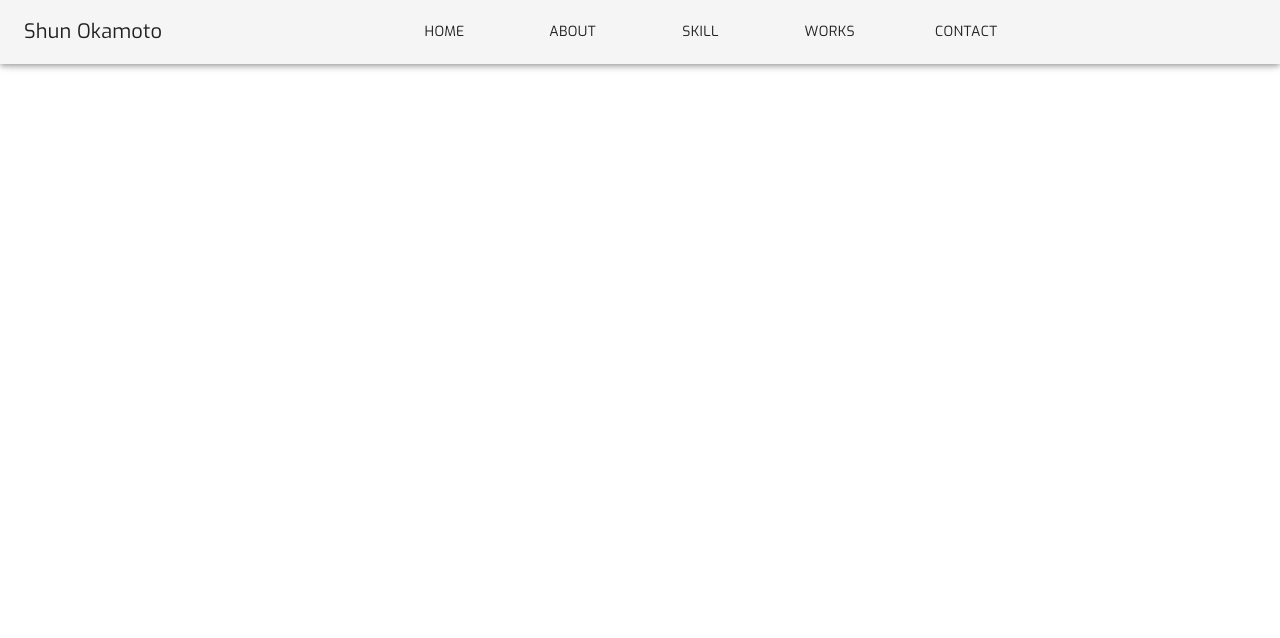
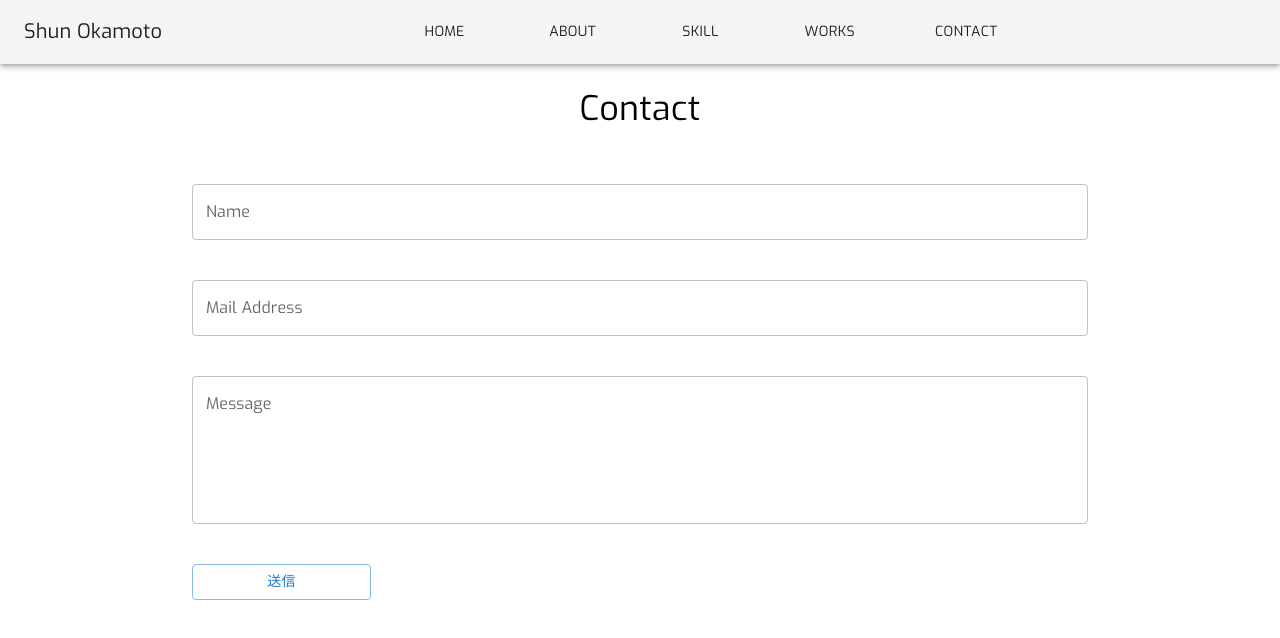
Before and after one commit to okasyun/Portfolio, a React (Create React App) app: page /contact in a window 1280 px wide. Shown: the top 638 px of the page. Built offline with nearby package versions, Linux system fonts and the light colour scheme.

Commit message:
update contact

```diff
--- a/package.json
+++ b/package.json
@@ -3,6 +3,7 @@
   "version": "0.1.0",
   "private": true,
   "dependencies": {
+    "@emailjs/browser": "^3.7.0",
     "@emotion/react": "^11.10.0",
     "@emotion/styled": "^11.10.0",
     "@mui/icons-material": "^5.10.2",
@@ -17,12 +18,11 @@
     "@types/styled-components": "^5.1.26",
     "react": "^18.2.0",
     "react-dom": "^18.2.0",
+    "react-hook-form": "^7.35.0",
     "react-icons": "^4.4.0",
     "react-router-dom": "^6.3.0",
     "react-scripts": "5.0.1",
-    "react-tsparticles": "^2.2.4",
     "styled-components": "^5.3.5",
-    "tsparticles": "^2.2.4",
     "typescript": "^4.7.4",
     "web-vitals": "^2.1.4"
   },
--- a/src/App.tsx
+++ b/src/App.tsx
@@ -12,6 +12,7 @@ import "./assets/styled.css";
 // cardhover時のアクション
 // memo化によるパフォーマンス
 // netlifyurlエラー
+
 function App() {
   return (
     <>
--- a/src/components/organism/WorksCard.tsx
+++ b/src/components/organism/WorksCard.tsx
@@ -31,6 +31,7 @@ type Props = {
 };
 
 const WorksCard: FC<Props> = memo((props: Props) => {
+  console.log("レンダリングされました");
   const { image, title, cardDescription, dialogDescription, tools, link } =
     props;
   const [open, setOpen] = React.useState<boolean>(false);
@@ -94,7 +95,7 @@ const WorksCard: FC<Props> = memo((props: Props) => {
 
           <Stack direction="row" flexWrap={"wrap"} gap={"8px"} mt={2}>
             {tools.map((tool) => (
-              <Chip label={tool} sx={{ margin: 0 }}></Chip>
+              <Chip key={tool} label={tool} sx={{ margin: 0 }}></Chip>
             ))}
           </Stack>
         </DialogContent>
--- a/src/components/pages/About.tsx
+++ b/src/components/pages/About.tsx
@@ -36,7 +36,7 @@ const About: FC = memo(() => {
               <div className="icon">
                 <a href="mailto:okashun0326@gmail.com">
                   <AiOutlineMail />
-                  <span className="il">okasyun0326@gmail.com</span>
+                  <span className="il">okashun0326@gmail.com</span>
                 </a>
               </div>
               <div className="icon">
--- a/src/components/pages/Contact.tsx
+++ b/src/components/pages/Contact.tsx
@@ -1,12 +1,153 @@
 import React, { memo, FC } from "react";
+import emailjs from "@emailjs/browser";
+import styled from "styled-components";
+
 import Header from "../template/Header";
+import { useForm, Controller, SubmitHandler } from "react-hook-form";
+import Button from "@mui/material/Button";
+import TextField from "@mui/material/TextField";
+import { Alert, Typography } from "@mui/material";
+import { Box } from "@mui/system";
+
+// 環境変数のセッティング
+// デザインの修正
+// 送信完了メッセージ
+
+const userID = process.env.REACT_APP_EMAILJS_PUBLIC_KEY;
+const serviceID = process.env.REACT_APP_EMAILJS_SERVICE_ID;
+const templateID = process.env.REACT_APP_EMAILJS_TEMPLATE_ID;
 
 const Contact: FC = memo(() => {
+  type Inputs = {
+    name: string;
+    email: string;
+    message: string;
+  };
+
+  const {
+    control,
+    reset,
+    handleSubmit,
+    formState: { errors, isSubmitSuccessful },
+  } = useForm<Inputs>({
+    defaultValues: { name: "", email: "", message: "" },
+  });
+
+  const onSubmit: SubmitHandler<Inputs> = (data) => {
+    if (userID && serviceID && templateID) {
+      // emailJS初期化
+      emailjs.init(userID);
+    }
+    reset();
+    console.log("onSubmit:", data);
+    emailjs.send(serviceID, templateID, data, userID).then(
+      (result) => {
+        console.log(result.text);
+      },
+      (error) => {
+        console.log(error.text);
+      }
+    );
+  };
+
+  const validationRules = {
+    name: {
+      required: "氏名を入力してください",
+    },
+    email: {
+      required: "メールアドレスを入力してください",
+    },
+    message: {
+      required: "お問い合わせ内容を入力してください",
+      maxLength: { value: 500, message: "500文字以下で入力してください" },
+    },
+  };
+
   return (
     <>
       <Header />
+      <Container>
+        <Typography my={3} variant="h4" align="center">
+          Contact
+        </Typography>
+        <Box
+          component="form"
+          sx={{
+            width: "70%",
+            margin: "0 auto",
+            display: "flex",
+            flexDirection: "column",
+            gap: "40px",
+            padding: "30px 0",
+          }}
+          onSubmit={handleSubmit(onSubmit)}
+        >
+          <Controller
+            name="name"
+            control={control}
+            rules={validationRules.name}
+            defaultValue=""
+            render={({ field, fieldState }) => (
+              <TextField
+                label="Name"
+                variant="outlined"
+                {...field}
+                error={"name" in errors}
+                helperText={fieldState.error?.message}
+              />
+            )}
+          />
+          <Controller
+            name="email"
+            control={control}
+            rules={validationRules.email}
+            defaultValue=""
+            render={({ field, fieldState }) => (
+              <TextField
+                label="Mail Address"
+                variant="outlined"
+                {...field}
+                error={"email" in errors}
+                helperText={fieldState.error?.message}
+              />
+            )}
+          />
+          <Controller
+            name="message"
+            control={control}
+            rules={validationRules.message}
+            defaultValue=""
+            render={({ field, fieldState }) => (
+              <TextField
+                label="Message"
+                variant="outlined"
+                multiline
+                minRows={5}
+                {...field}
+                error={"message" in errors}
+                helperText={fieldState.error?.message}
+              />
+            )}
+          />
+
+          <Button type="submit" variant="outlined" sx={{ width: "20%" }}>
+            送信
+          </Button>
+          {isSubmitSuccessful && (
+            <Alert severity="success" color="info">
+              送信が成功しました！
+            </Alert>
+          )}
+        </Box>
+      </Container>
     </>
   );
 });
 
+const Container = styled.div`
+  width: 100%;
+  padding-top: 64px;
+  background-color: white;
+`;
+
 export default Contact;
--- a/src/theme-option.ts
+++ b/src/theme-option.ts
@@ -1,14 +1,8 @@
 import { createTheme } from "@mui/material";
-import { red } from "@mui/material/colors";
 export const theme = createTheme({
   typography: {
     h5: {
       fontWeight: 500,
     },
   },
-  palette: {
-    primary: {
-      main: red[100],
-    },
-  },
 });
```
Also changed, not shown: declare.d.ts (added, +7 -0 lines), tsconfig.json (+2 -8 lines), 2 other files (tests, documents, lock files or other folders).
